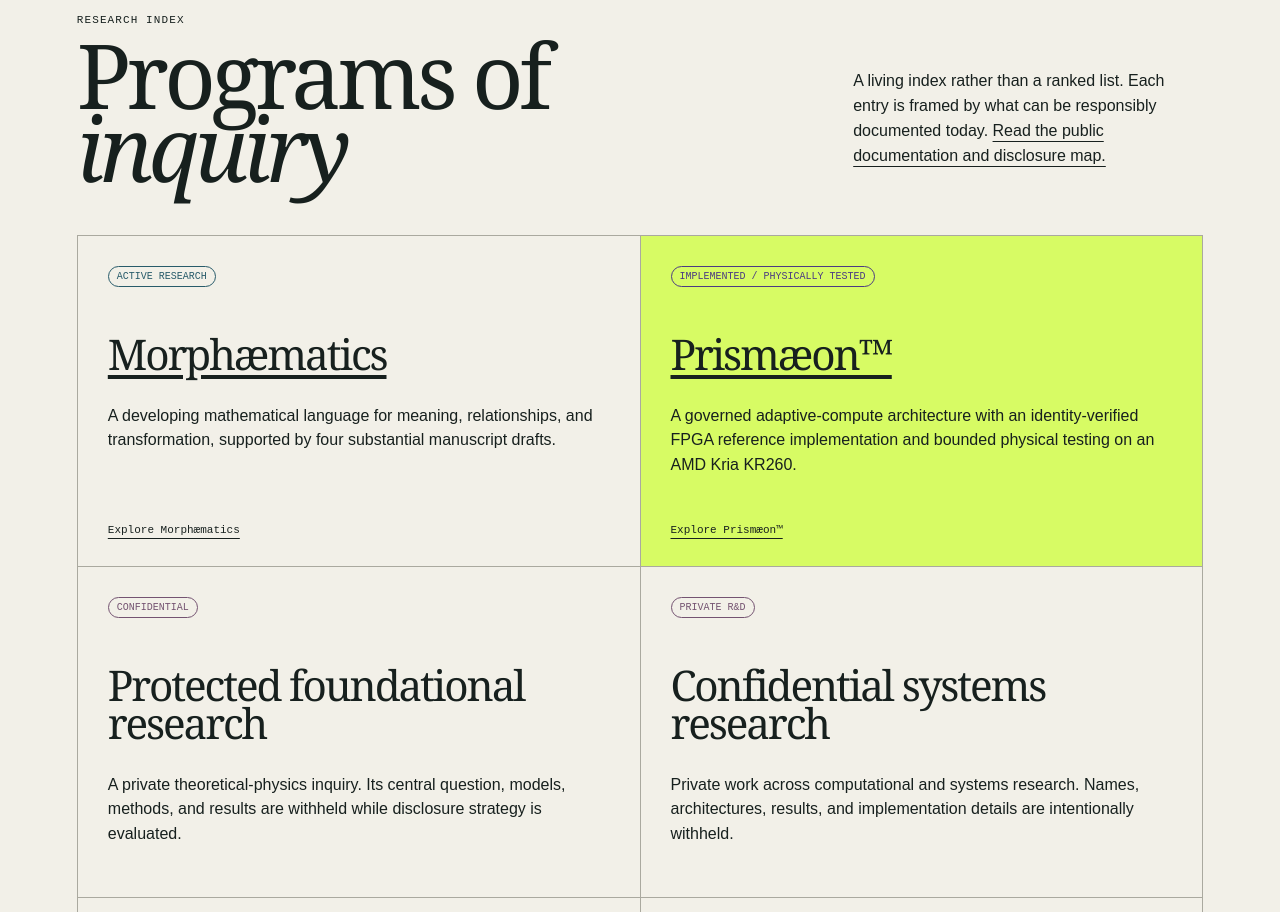
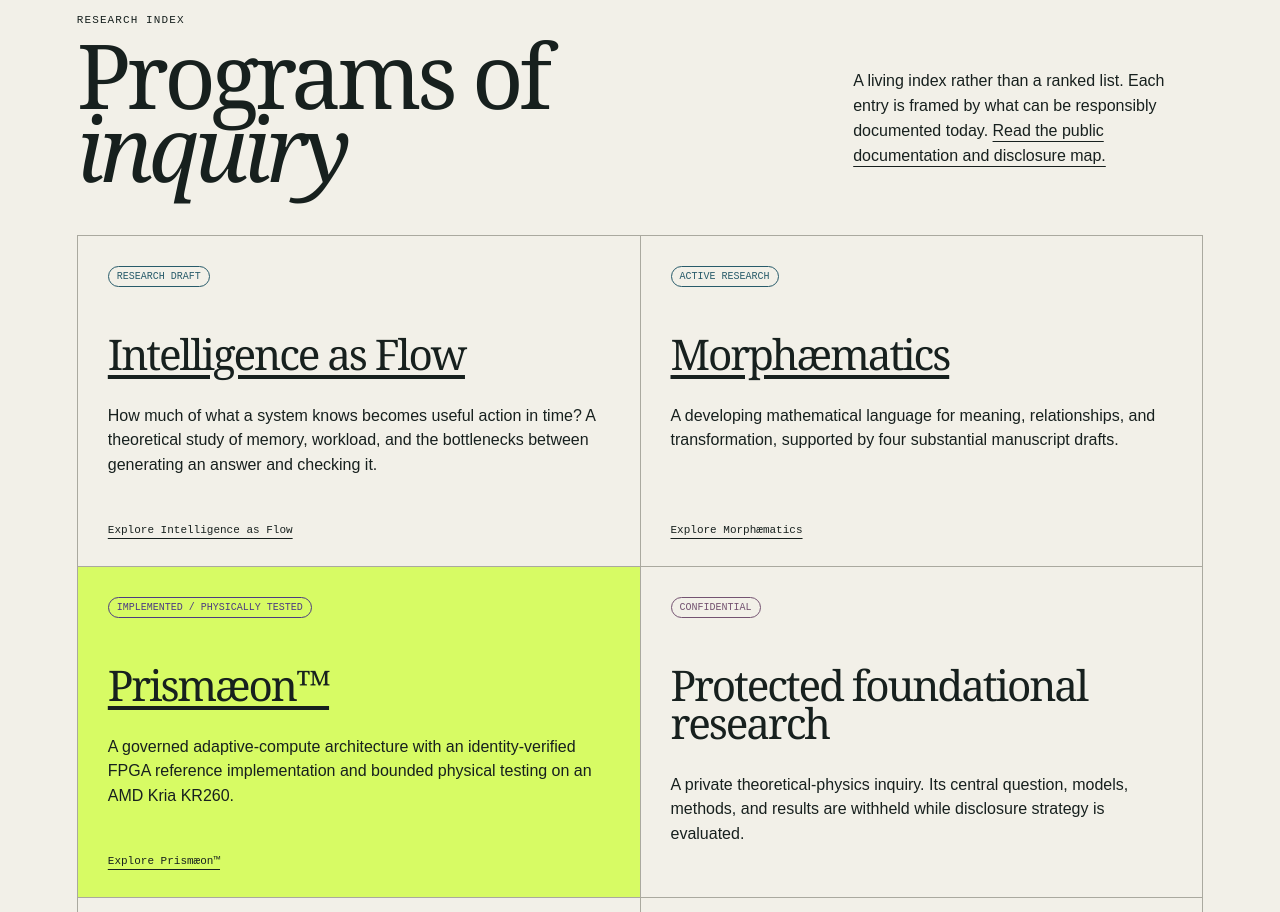
Before and after one commit to trillionheir222/nigelaen-research, a plain HTML site: page index.html in a window 1280 px wide. Shown: the part 2688-3600 px from the top of the page. Drawn offline with Linux system fonts and the light colour scheme.

Commit message:
Link Intelligence as Flow from Programs of Inquiry

```diff
--- a/index.html
+++ b/index.html
@@ -463,6 +463,16 @@
         </div>
         <div class="programs">
           <article class="program">
+            <span class="tag active">Research draft</span>
+            <h3><a href="intelligence-as-flow.html">Intelligence as Flow</a></h3>
+            <p>
+              How much of what a system knows becomes useful action in time?
+              A theoretical study of memory, workload, and the bottlenecks
+              between generating an answer and checking it.
+            </p>
+            <a class="text-link" href="intelligence-as-flow.html">Explore Intelligence as Flow</a>
+          </article>
+          <article class="program">
             <span class="tag active">Active research</span>
             <h3><a href="morphaematics.html">Morphæmatics</a></h3>
             <p>
```
